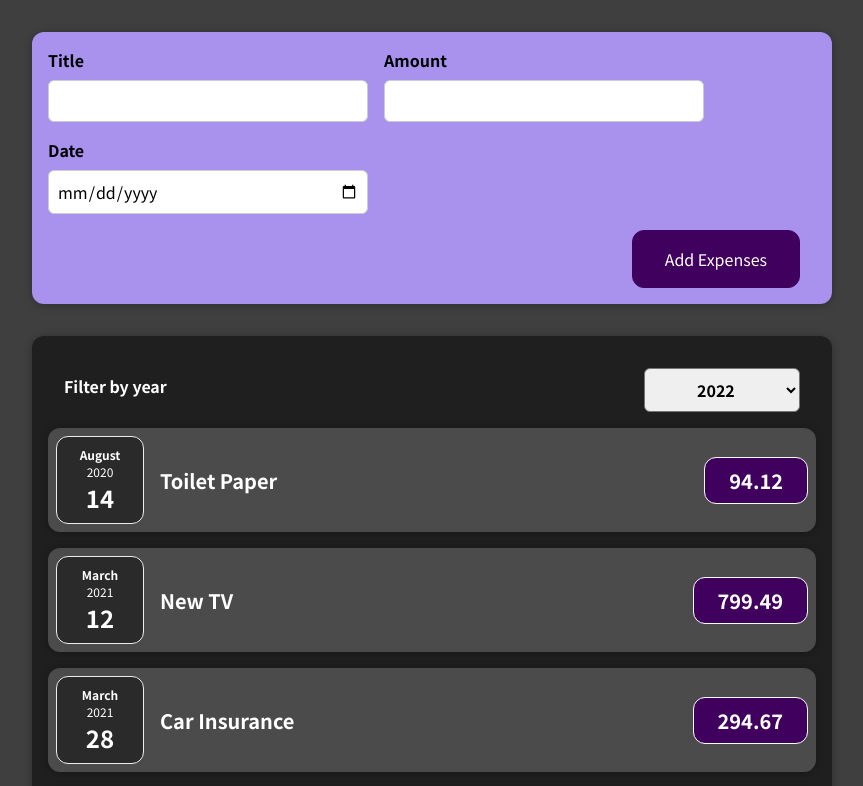
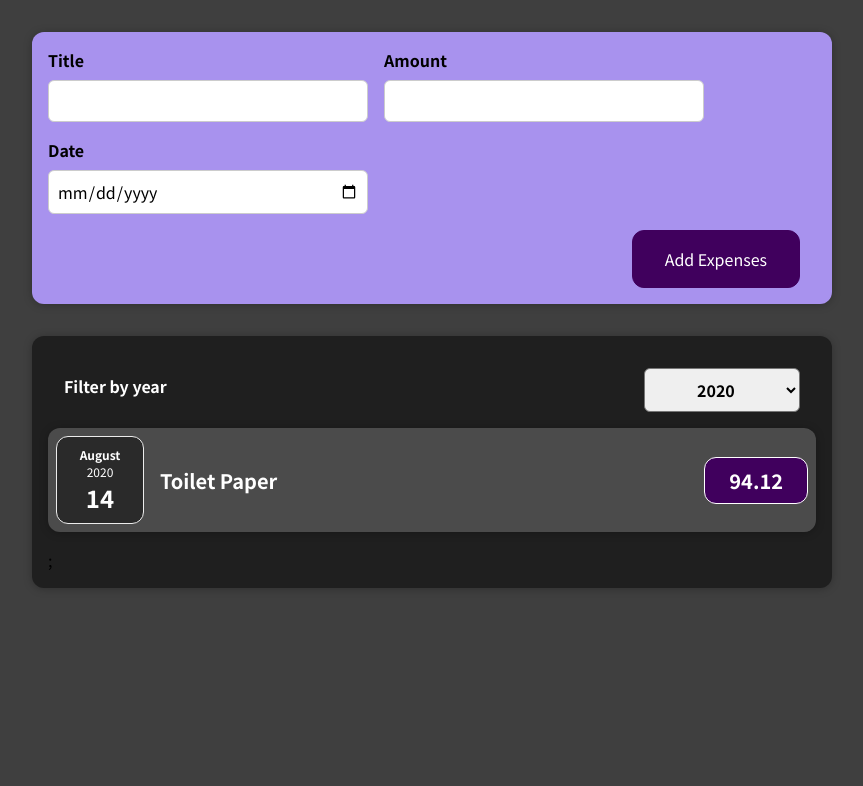
Before and after one commit to Ivandamien/expense_tracker, a React (Create React App) app: page / in a window 1280 px wide. Shown: the top 786 px of the page, without its empty margins (208-1071 px from the left). Built offline with nearby package versions, Linux system fonts and the light colour scheme.

Commit message:
Outputting conditional content with filtering expenses by year

```diff
--- a/src/components/Expenses/Expenses.js
+++ b/src/components/Expenses/Expenses.js
@@ -1,27 +1,42 @@
-import {React,useState} from 'react'
+import React, { useState } from 'react';
 import ExpensesFilter from './ExpensesFilter';
 import './Expenses.css'
 import ExpenseItem from './ExpenseItem';
 import Card from '../UI/Card';
 
 const Expenses = (props) => {
+
   const [filteredYear, setFilteredYear] = useState('2020');
 
   const filterChangeHandler = selectedYear => {
     setFilteredYear(selectedYear);
   };
 
+  const filteredExpenses = props.items.filter(expense => {
+    return expense.date.getFullYear().toString() === filteredYear;
+  });
+
+  // let expensesContent = <p>No expenses found</p>
+  // if
+
   return (
     <Card className="expenses">
-      <ExpensesFilter selected={filteredYear} onChangeFilter={filterChangeHandler} />
-      {props.items.map((expense) =>(
+      <ExpensesFilter
+        selected={filteredYear}
+        onChangeFilter={filterChangeHandler}
+      />
+
+      { filteredExpenses.length === 0 && <p> No expenses found. </p> }
+      {filteredExpenses.length > 0 && (
+        filteredExpenses.map((expense) => (
         <ExpenseItem
           key={expense.id}
           title={expense.title}
           amount={expense.amount}
           date={expense.date}
         />
-      ))}
+      ))) };
+      {}
 
            {/* <ExpenseItem
               title={props.items[0].title}
--- a/src/components/Expenses/ExpensesFilter.js
+++ b/src/components/Expenses/ExpensesFilter.js
@@ -1,11 +1,17 @@
 import React from 'react'
 import './ExpensesFilter.css'
-const ExpensesFilter = () => {
+const ExpensesFilter = (props) => {
+    const dropdownChangeHandler = (event) => {
+        props.onChangeFilter(event.target.value);
+    };
+
+
+
   return (
     <div className='expenses-filter'>
       <div className='expenses-filter__control'>
         <label>Filter by year</label>
-        <select>
+        <select value={props.selected} onChange={dropdownChangeHandler}>
           <option value='2022'>2022</option>
           <option value='2021'>2021</option>
           <option value='2020'>2020</option>
```
